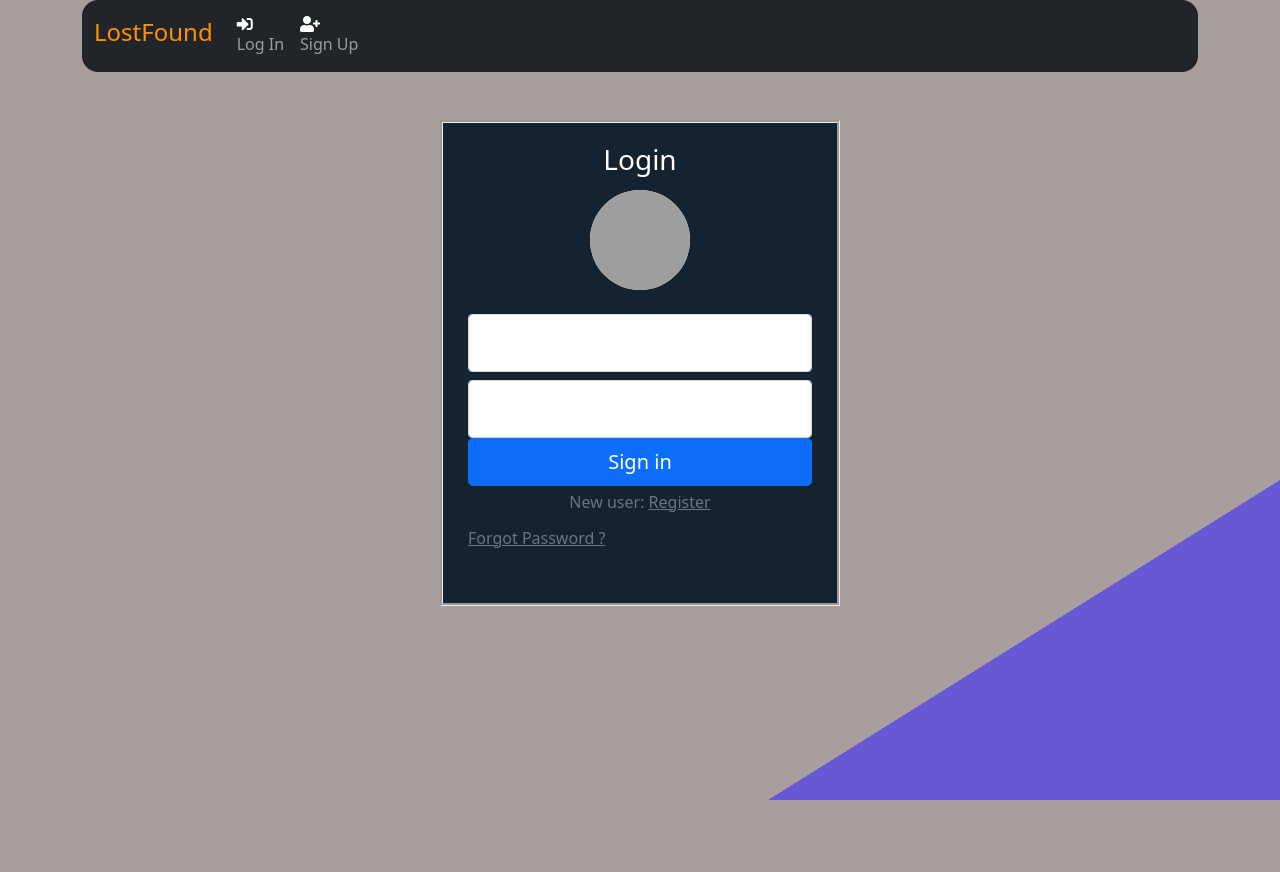
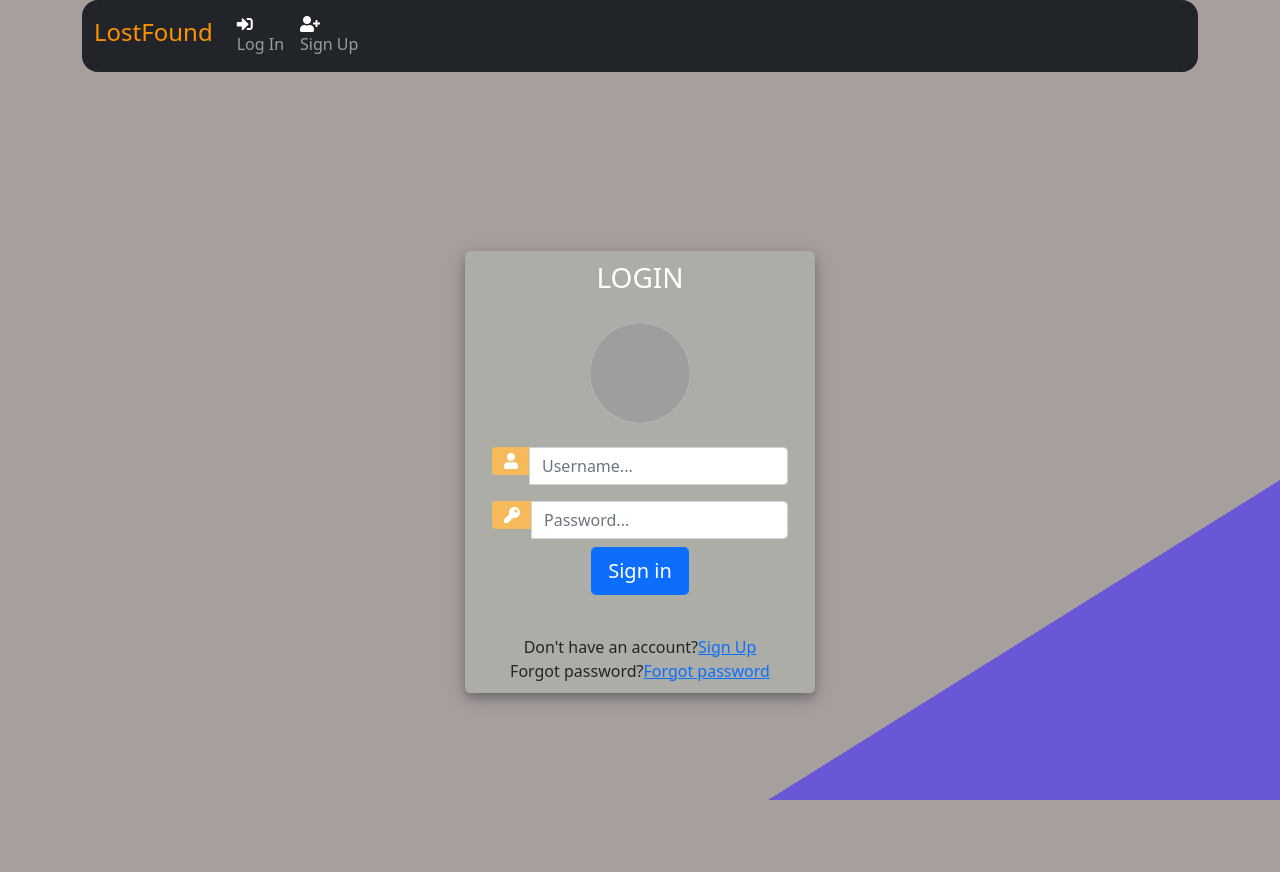
Before and after one commit to amanpandey-crypto/LostFound, a Django app: page /accounts/login/ in a window 1280 px wide. Before the commit the page ends 800 px from the top, so only its background shows below. Run offline with Django 3.2, Linux system fonts and the light colour scheme; grey boxes are pictures that could not be loaded.

Commit message:
Update login.html

```diff
--- a/accounts/templates/accounts/login.html
+++ b/accounts/templates/accounts/login.html
@@ -1,59 +1,128 @@
 {% extends 'base.html' %}
 {% load static %}
 {% block head %}
+
+<title>Login</title>
 <style>
+		body,
+		html {
+			margin: 0;
+			padding: 0;
+			height: 100%;
+		}
+		.user_card {
+			width: 350px;
+			margin-top: auto;
+			margin-bottom: auto;
+			background: #ACADA6;
+			position: relative;
+			display: flex;
+			justify-content: center;
+			flex-direction: column;
+			padding: 10px;
+			box-shadow: 0 4px 8px 0 rgba(0, 0, 0, 0.2), 0 6px 20px 0 rgba(0, 0, 0, 0.19);
+			-webkit-box-shadow: 0 4px 8px 0 rgba(0, 0, 0, 0.2), 0 6px 20px 0 rgba(0, 0, 0, 0.19);
+			-moz-box-shadow: 0 4px 8px 0 rgba(0, 0, 0, 0.2), 0 6px 20px 0 rgba(0, 0, 0, 0.19);
+			border-radius: 5px;
+
+		}
+
+		.form_container {
+			margin-top: 20px;
+		}
+
+		#form-title{
+			color: #fff;
+
+		}
+
+		.login_btn {
+			width: 100%;
+			background: #33ccff !important;
+			color: white !important;
+		}
+		.login_btn:focus {
+			box-shadow: none !important;
+			outline: 0px !important;
+		}
+		.login_container {
+			padding: 0 2rem;
+		}
+		.input-group-text {
+			background: #f7ba5b !important;
+			color: white !important;
+			border: 0 !important;
+			border-radius: 0.25rem 0 0 0.25rem !important;
+		}
+		.input_user,
+		.input_pass:focus {
+			box-shadow: none !important;
+			outline: 0px !important;
+		}
+
 		#messages{
 			background-color: grey;
-			color: white;
+			color: #fff;
 			padding: 10px;
 			margin-top: 10px;
 		}
 	</style>
-<title>Login</title>
 {% endblock %}
 
 {% block body %}
 
 
-<div style="width: 600px;align-items: center;justify-content:center;margin: 3rem auto;text-align:center">
+<div class="container h-100">
+		<div class="d-flex justify-content-center h-100">
+			<div class="user_card">
+				<div class="d-flex justify-content-center">
 
-  <main class="form-signin"
-            style="max-width: 400px;margin-left:100px;box-shadow:0 4px 10px 4px rgba(#13232f,.3);border-style:groove;background-color:#13232f;padding:20px">
-            <div class="d-flex justify-content-center">
-                <h3 id="form-title" style="color:white;">Login</h3>
+
+					<h3 id="form-title">LOGIN</h3>
 				</div>
-            <form style="padding: 5px;" method="POST" class="needs-validation" novalidate>
+				<div class="d-flex justify-content-center form_container">
+					<form method="POST" action="">
+						{% csrf_token %}
+                        <div class="text-center">
                             <img class="mb-4" src="https://upload.wikimedia.org/wikipedia/en/4/4a/Indian_Institute_of_Information_Technology%2C_Design_and_Manufacturing%2C_Kancheepuram_logo.png" alt="" width="100" height="100" margin="10"
                             style="border-image: 20%;border-radius:50%; margin-bottom:2rem; background-color: white;">
-                    {% csrf_token %}
-                <div class="form-floating">
-                    <input type="text" name="username" placeholder="Username" class="form-control">
+                        </div>
+						<div class="input-group mb-3">
+							<div class="input-group-append">
+								<span class="input-group-text"><i class="fas fa-user"></i></span>
+							</div>
+							<input type="text" name="username" placeholder="Username..." class="form-control">
+						</div>
+
+						<div class="input-group mb-2">
+							<div class="input-group-append">
+								<span class="input-group-text"><i class="fas fa-key"></i></span>
+							</div>
+
+								<input type="password" name="password" placeholder="Password..." class="form-control" >
+						</div>
+
+							<div class="text-center">
+                                <button class="btn btn-lg btn-primary" type="submit">Sign in</button>
+                            </div>
+					</form>
 
 				</div>
-                <div class="form-floating mt-2">
-                    <input type="password" name="password" placeholder="Password" class="form-control" >
-
-                </div>
-
-                <button class="w-100 btn btn-lg btn-primary" type="submit">Sign in</button>
-
 
 				{% for message in messages %}
 					<p id="messages">{{message}}</p>
 				{% endfor %}
 
-                <div style="margin-bottom: 5px;">
-                    <p class="mt-1 mb-2 text-muted">New user: <a href="{% url 'register'%}" class="text-muted"
-                            style="color: #fff;">Register</a></p>
-                    <p class="mt-1 mb-5 text-muted" style="float: left;"><a href="{% url 'reset_password' %}" class="text-muted"
-                            style="color: #fff;">Forgot Password ?</a></p>
+				<div class="mt-4">
+					<div class="d-flex justify-content-center links">
+						Don't have an account? <a href="{% url 'register' %}" class="ml-2">Sign Up</a>
 					</div>
-                <p><br></p>
-                <!-- <p class="mt-3 mb-1 text-muted" style="text-align: center;">© 2021–2022</p> -->
-            </form>
-        </main>
+					<div class="d-flex justify-content-center links">
+						Forgot password? <a href="{% url 'reset_password' %}" class="ml-2">Forgot password</a>
 					</div>
-    <script src="https://cdn.jsdelivr.net/npm/bootstrap@5.0.0-beta3/dist/js/bootstrap.bundle.min.js"
-        integrity="sha384-JEW9xMcG8R+pH31jmWH6WWP0WintQrMb4s7ZOdauHnUtxwoG2vI5DkLtS3qm9Ekf"
-        crossorigin="anonymous"></script>
+
+				</div>
+			</div>
+		</div>
+	</div>
   {% endblock %}
```
Lines whose indentation alone changed are shown as unchanged.
